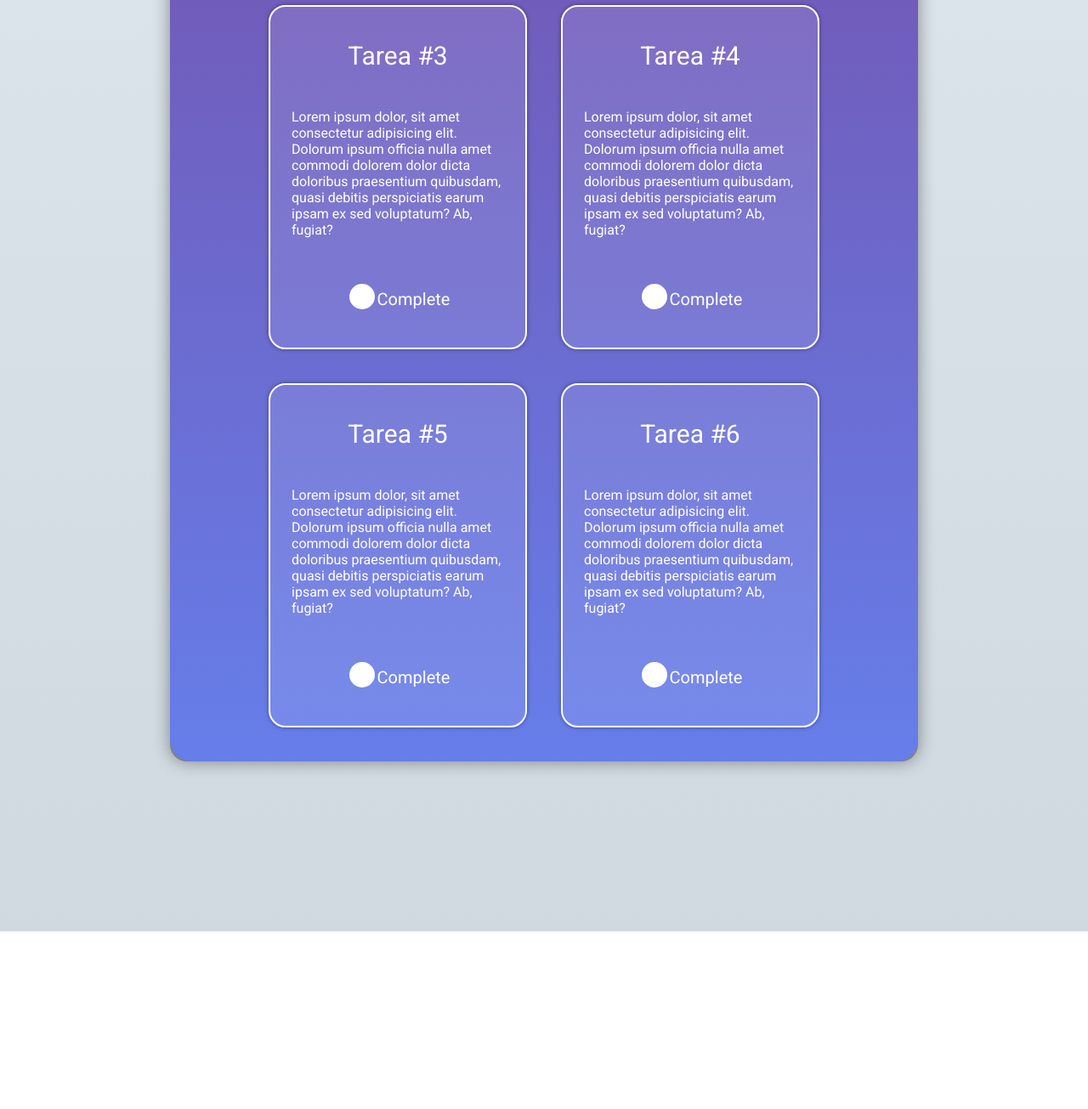
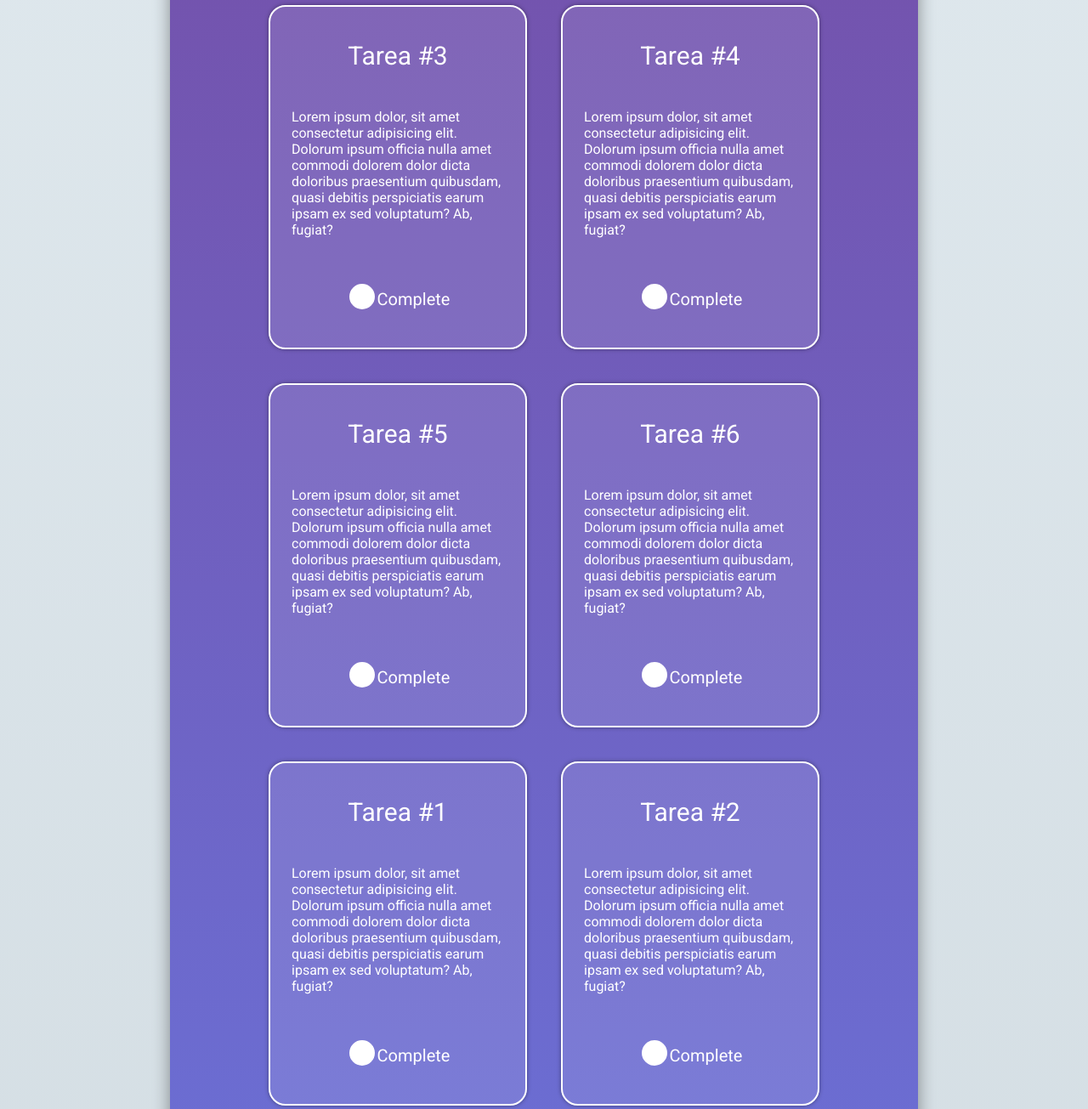
Before and after one commit to JuliNarvaez/ToDo-List, a plain HTML site: page index.html in a window 1280 px wide. Shown: the part 760-2065 px from the top of the page at 85% size. Before the commit the page ends 1856 px from the top, so only its background shows below. Drawn offline with Linux system fonts and the light colour scheme.

Commit message:
2nd issue

```diff
--- a/index.html
+++ b/index.html
@@ -6,6 +6,7 @@
     <meta name="viewport" content="width=device-width, initial-scale=1.0">
     <link rel="stylesheet" href="./styles.css">
     <link href="https://fonts.googleapis.com/css2?family=Roboto&display=swap" rel="stylesheet">
+
     <title>To do list</title>
 </head>
 
@@ -36,7 +37,85 @@
                     earum ipsam ex sed voluptatum? Ab, fugiat?</p>
                 <div class="container__content-item--checkbox">
                     <label>
+                        <input type="checkbox" name="" id="cbox2">
+                    </label>
+                    <p>Complete</p>
+                </div>
+            </div>
+            <div class="container__content-item">
+                <p class="container__content-item--title">Tarea #3</p>
+                <p class="container__content-item--details">Lorem ipsum dolor, sit amet consectetur adipisicing elit.
+                    Dolorum ipsum officia
+                    nulla amet commodi dolorem dolor dicta doloribus praesentium quibusdam, quasi debitis perspiciatis
+                    earum ipsam ex sed voluptatum? Ab, fugiat?</p>
+                <div class="container__content-item--checkbox">
+                    <label>
                         <input type="checkbox" name="" id="cbox1">
+                    </label>
+                    <p>Complete</p>
+                </div>
+            </div>
+            <div class="container__content-item">
+                <p class="container__content-item--title">Tarea #4</p>
+                <p class="container__content-item--details">Lorem ipsum dolor, sit amet consectetur adipisicing elit.
+                    Dolorum ipsum officia
+                    nulla amet commodi dolorem dolor dicta doloribus praesentium quibusdam, quasi debitis perspiciatis
+                    earum ipsam ex sed voluptatum? Ab, fugiat?</p>
+                <div class="container__content-item--checkbox">
+                    <label>
+                        <input type="checkbox" name="" id="cbox1">
+                    </label>
+                    <p>Complete</p>
+                </div>
+            </div>
+            <div class="container__content-item">
+                <p class="container__content-item--title">Tarea #5</p>
+                <p class="container__content-item--details">Lorem ipsum dolor, sit amet consectetur adipisicing elit.
+                    Dolorum ipsum officia
+                    nulla amet commodi dolorem dolor dicta doloribus praesentium quibusdam, quasi debitis perspiciatis
+                    earum ipsam ex sed voluptatum? Ab, fugiat?</p>
+                <div class="container__content-item--checkbox">
+                    <label>
+                        <input type="checkbox" name="" id="cbox1">
+                    </label>
+                    <p>Complete</p>
+                </div>
+            </div>
+            <div class="container__content-item">
+                <p class="container__content-item--title">Tarea #6</p>
+                <p class="container__content-item--details">Lorem ipsum dolor, sit amet consectetur adipisicing elit.
+                    Dolorum ipsum officia
+                    nulla amet commodi dolorem dolor dicta doloribus praesentium quibusdam, quasi debitis perspiciatis
+                    earum ipsam ex sed voluptatum? Ab, fugiat?</p>
+                <div class="container__content-item--checkbox">
+                    <label>
+                        <input type="checkbox" name="" id="cbox1">
+                    </label>
+                    <p>Complete</p>
+                </div>
+            </div>
+            <div class="container__content-item">
+                <p class="container__content-item--title">Tarea #1</p>
+                <p class="container__content-item--details">Lorem ipsum dolor, sit amet consectetur adipisicing elit.
+                    Dolorum ipsum officia
+                    nulla amet commodi dolorem dolor dicta doloribus praesentium quibusdam, quasi debitis perspiciatis
+                    earum ipsam ex sed voluptatum? Ab, fugiat?</p>
+                <div class="container__content-item--checkbox">
+                    <label>
+                        <input type="checkbox" name="" id="cbox1">
+                    </label>
+                    <p>Complete</p>
+                </div>
+            </div>
+            <div class="container__content-item">
+                <p class="container__content-item--title">Tarea #2</p>
+                <p class="container__content-item--details">Lorem ipsum dolor, sit amet consectetur adipisicing elit.
+                    Dolorum ipsum officia
+                    nulla amet commodi dolorem dolor dicta doloribus praesentium quibusdam, quasi debitis perspiciatis
+                    earum ipsam ex sed voluptatum? Ab, fugiat?</p>
+                <div class="container__content-item--checkbox">
+                    <label>
+                        <input type="checkbox" name="" id="cbox2">
                     </label>
                     <p>Complete</p>
                 </div>
@@ -95,6 +174,7 @@
             </div>
         </div>
     </div>
+    <script src="./script.js"></script>
 </body>
 
 </html>
--- /dev/null
+++ b/script.js
@@ -0,0 +1,8 @@
+var elements = document.querySelectorAll(".container__content-item");
+
+elements.forEach(element => {
+    var checkbox = element.querySelector("input");
+    checkbox.addEventListener('click', () => {
+        element.classList.toggle("checkedAcept");
+    })
+})
--- a/styles.css
+++ b/styles.css
@@ -83,8 +83,14 @@ input[type='checkbox']{
     height: 30px;
     border-radius: 100%;
     border: 2px solid white;
+    outline: none;
 }
 
 input[type='checkbox']:checked{
     background: greenyellow;
+    outline: none;
 }
+
+.checkedAcept{
+    background-color: red;
+}
```
